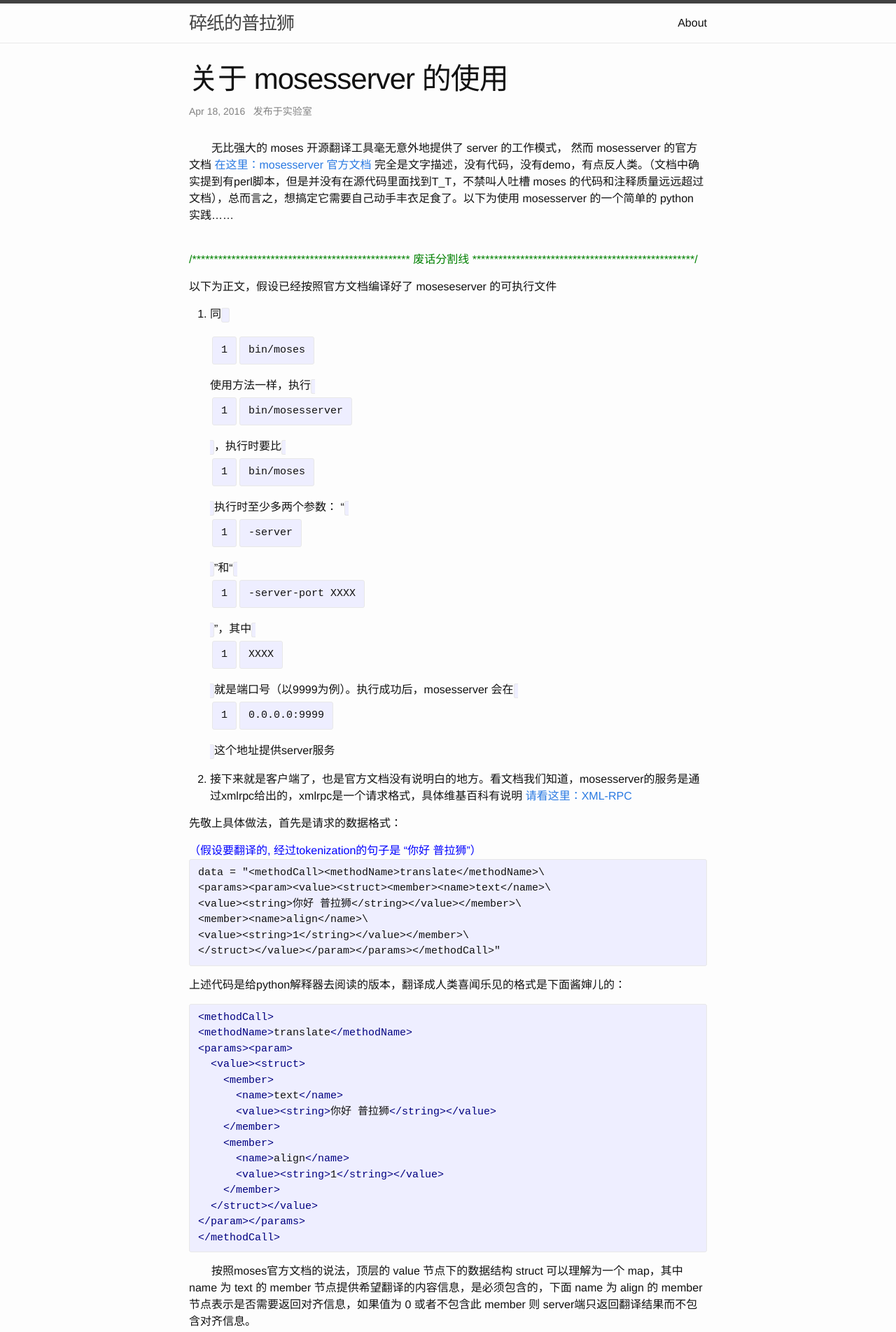
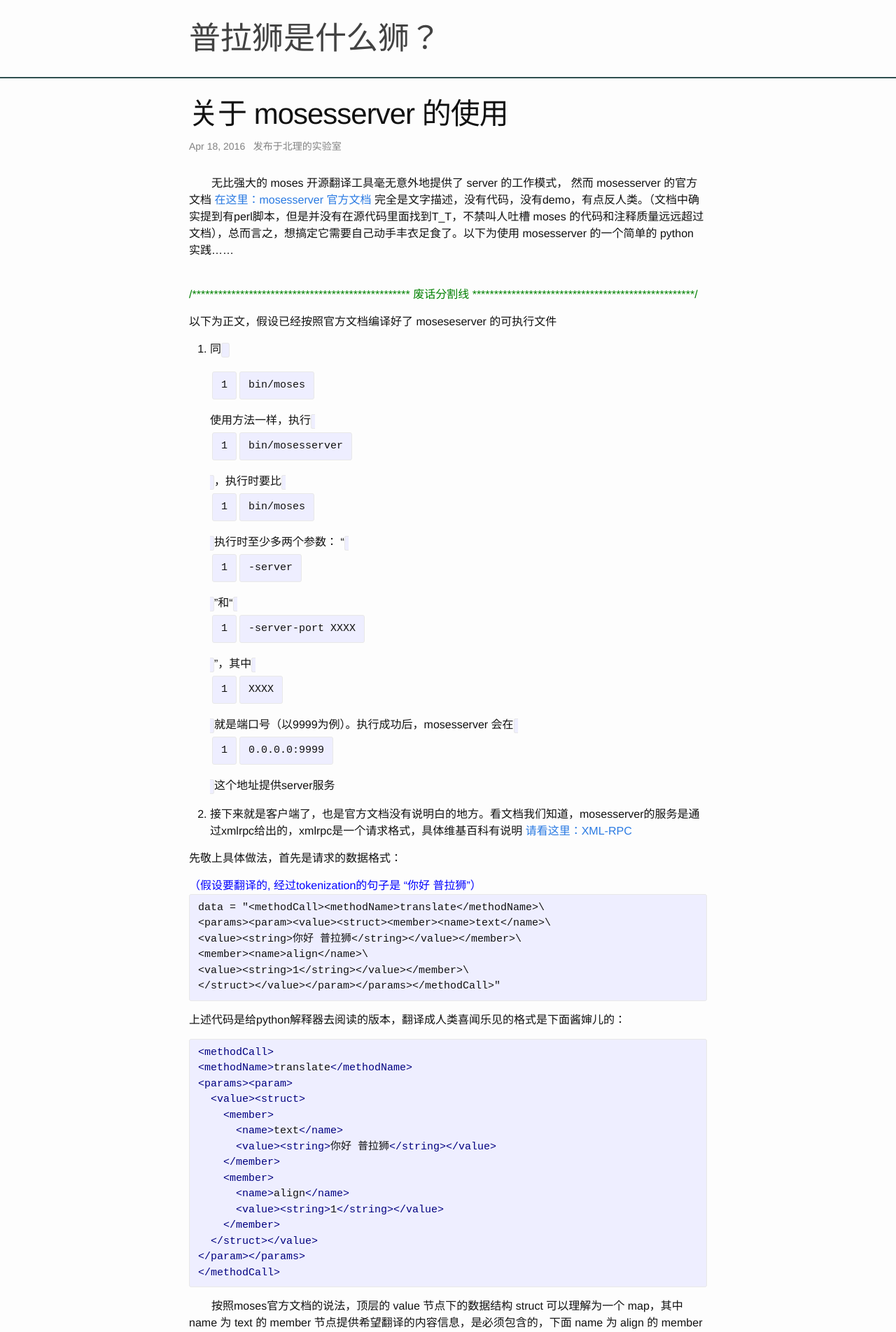
Before and after one commit to PolarLion/polarlion.github.io, a Jekyll site: the page built from _posts/2016-04-18-mosesserver-usage.markdown, in a window 1280 px wide. Shown: the top 1904 px of the page at 70% size. Built offline with Jekyll 4.4.1, drawn with Linux system fonts in a browser that asks for light colours; some of the changed text lies outside the part shown.

Commit message:
mosesserver

```diff
--- a/_config.yml
+++ b/_config.yml
@@ -6,8 +6,8 @@
 # 'jekyll serve'. If you change this file, please restart the server process.
 
 # Site settings
-title: 碎纸的普拉狮
-location: lab
+title: 普拉狮是什么狮？
+
 email: polarlion@qq.com
 
 # author :
--- a/_includes/footer.html
+++ b/_includes/footer.html
@@ -38,7 +38,6 @@
         <p>{{ site.description }}</p>
       </div>
     </div>
-
   </div>
 
 </footer>
--- a/_includes/header.html
+++ b/_includes/header.html
@@ -16,7 +16,7 @@
       <div class="trigger">
         {% for my_page in site.pages %}
           {% if my_page.title %}
-          <a class="page-link" href="{{ my_page.url | prepend: site.baseurl }}">{{ my_page.title }}</a>
+          <!-- <a class="page-link" href="{{ my_page.url | prepend: site.baseurl }}">{{ my_page.title }}</a> -->
           {% endif %}
         {% endfor %}
       </div>
--- a/_posts/2016-04-18-mosesserver-usage.markdown
+++ b/_posts/2016-04-18-mosesserver-usage.markdown
@@ -1,7 +1,7 @@
 ---
 layout: post
 title:  "关于 mosesserver 的使用"
-location: 实验室
+location: 北理的实验室
 date:   2016-04-18 11:14:00 +0800
 categories: jekyll update
 ---
--- a/_sass/_layout.scss
+++ b/_sass/_layout.scss
@@ -2,19 +2,20 @@
  * Site header
  */
 .site-header {
-    border-top: 5px solid $grey-color-dark;
-    border-bottom: 1px solid $grey-color-light;
-    min-height: 56px;
+    //border-top: 5px solid $grey-color-dark;
+    border-bottom: 2px solid; //$grey-color-light;
+    border-color: #2F4F4F;
+    min-height: 70px;
 
     // Positioning context for the mobile navigation icon
     position: relative;
 }
 
 .site-title {
-    font-size: 26px;
+    font-size: 45px;
     font-weight: 300;
-    line-height: 56px;
-    letter-spacing: -1px;
+    line-height: 110px;
+    //letter-spacing: -1px;
     margin-bottom: 0;
     float: left;
 
@@ -98,7 +99,7 @@
  * Site footer
  */
 .site-footer {
-    border-top: 1px solid $grey-color-light;
+    border-top: 1px solid $grey-color;
     padding: $spacing-unit 0;
 }
 
@@ -127,18 +128,18 @@
 }
 
 .footer-col-1 {
-    width: -webkit-calc(35% - (#{$spacing-unit} / 2));
-    width:         calc(35% - (#{$spacing-unit} / 2));
+    width: -webkit-calc(30% - (#{$spacing-unit} / 2));
+    width:         calc(30% - (#{$spacing-unit} / 2));
 }
 
 .footer-col-2 {
-    width: -webkit-calc(20% - (#{$spacing-unit} / 2));
-    width:         calc(20% - (#{$spacing-unit} / 2));
+    width: -webkit-calc(37% - (#{$spacing-unit} / 2));
+    width:         calc(37% - (#{$spacing-unit} / 2));
 }
 
 .footer-col-3 {
-    width: -webkit-calc(45% - (#{$spacing-unit} / 2));
-    width:         calc(45% - (#{$spacing-unit} / 2));
+    width: -webkit-calc(33% - (#{$spacing-unit} / 2));
+    width:         calc(33% - (#{$spacing-unit} / 2));
 }
 
 @include media-query($on-laptop) {
--- a/index.html
+++ b/index.html
@@ -5,7 +5,7 @@
 <div class="home">
 
   <h1 class="page-heading"><font size="6">碎纸</font></h1>
-
+  <!-- <body background="images/狮子.png"> -->
   <ul class="post-list">
     {% for post in site.posts %}
       <li>
```
Also changed, not shown: _includes/lion.svg (added), images/lion.svg (added), images/paper.jpg (added), images/狮子.png (added).
